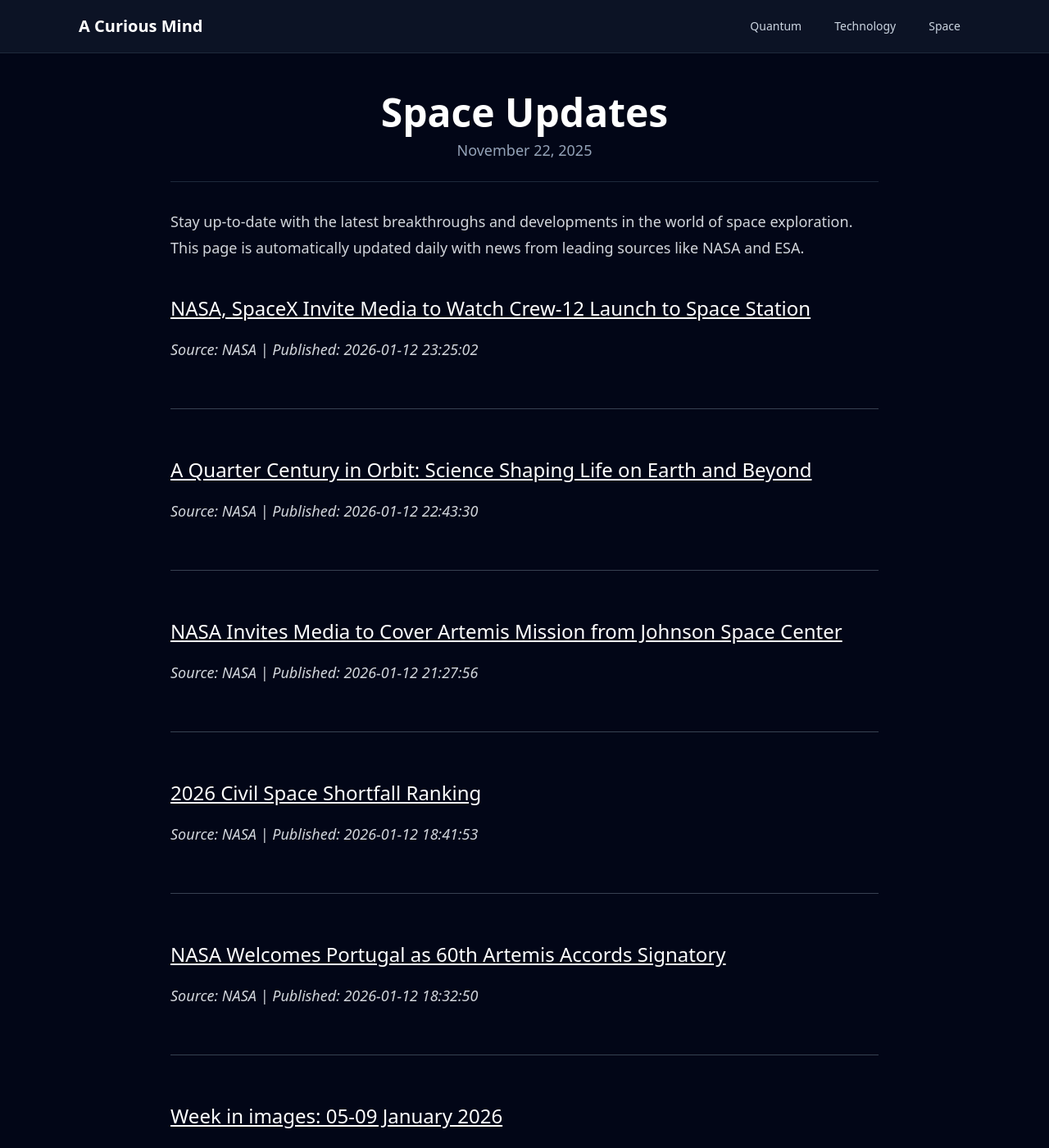
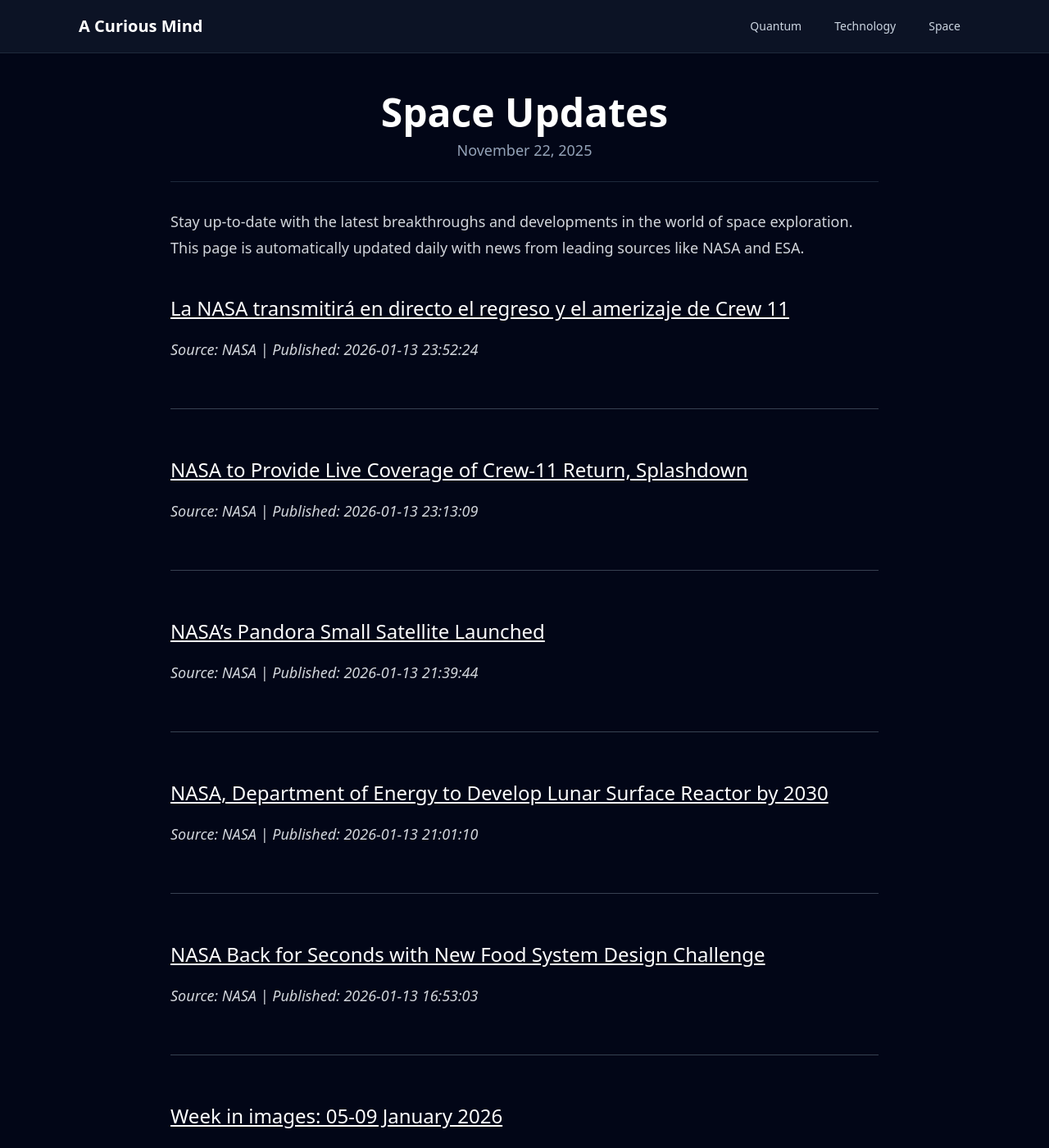
Before and after one commit to onehl7/onehl7.github.io, a Jekyll site: the page built from _posts/2025-11-22-space-updates.md, in a window 1280 px wide and 1400 px high. Shown: the whole window at 82% size. Built offline with Jekyll 4.4.1, drawn with Linux system fonts in a browser that asks for light colours; nearby versions of some CDN libraries.

Commit message:
Update space news data

```diff
--- a/_data/space_news.json
+++ b/_data/space_news.json
@@ -1,33 +1,33 @@
 [
   {
     "source": "NASA",
-    "title": "NASA, SpaceX Invite Media to Watch Crew-12 Launch to Space Station",
-    "link": "https://www.nasa.gov/news-release/nasa-spacex-invite-media-to-watch-crew-12-launch-to-space-station/",
-    "published": "2026-01-12 23:25:02"
+    "title": "La NASA transmitir\u00e1 en directo el regreso y el amerizaje de Crew 11",
+    "link": "https://www.nasa.gov/news-release/la-nasa-transmitira-en-directo-el-regreso-y-el-amerizaje-de-crew-11/",
+    "published": "2026-01-13 23:52:24"
   },
   {
     "source": "NASA",
-    "title": "A Quarter Century in Orbit: Science Shaping Life on Earth and Beyond",
-    "link": "https://www.nasa.gov/centers-and-facilities/johnson/a-quarter-century-in-orbit-science-shaping-life-on-earth-and-beyond/",
-    "published": "2026-01-12 22:43:30"
+    "title": "NASA to Provide Live Coverage of Crew-11 Return, Splashdown",
+    "link": "https://www.nasa.gov/news-release/nasa-to-provide-live-coverage-of-crew-11-return-splashdown/",
+    "published": "2026-01-13 23:13:09"
   },
   {
     "source": "NASA",
-    "title": "NASA Invites Media to Cover Artemis Mission from Johnson Space Center",
-    "link": "https://www.nasa.gov/news-release/nasa-invites-media-to-cover-artemis-mission-from-johnson-space-center/",
-    "published": "2026-01-12 21:27:56"
+    "title": "NASA\u2019s Pandora Small Satellite Launched",
+    "link": "https://www.nasa.gov/image-article/nasas-pandora-small-satellite-launched/",
+    "published": "2026-01-13 21:39:44"
   },
   {
     "source": "NASA",
-    "title": "2026 Civil Space Shortfall Ranking",
-    "link": "https://www.nasa.gov/directorates/stmd/prizes-challenges-crowdsourcing-program/center-of-excellence-for-collaborative-innovation-coeci/2026-civil-space-shortfall-ranking/",
-    "published": "2026-01-12 18:41:53"
+    "title": "NASA, Department of Energy to Develop Lunar Surface Reactor by 2030",
+    "link": "https://www.nasa.gov/news-release/nasa-department-of-energy-to-develop-lunar-surface-reactor-by-2030/",
+    "published": "2026-01-13 21:01:10"
   },
   {
     "source": "NASA",
-    "title": "NASA Welcomes Portugal as 60th Artemis Accords Signatory",
-    "link": "https://www.nasa.gov/news-release/nasa-welcomes-portugal-as-60th-artemis-accords-signatory/",
-    "published": "2026-01-12 18:32:50"
+    "title": "NASA Back for Seconds with New Food System Design Challenge",
+    "link": "https://www.nasa.gov/directorates/stmd/nasa-back-for-seconds-with-new-food-system-design-challenge/",
+    "published": "2026-01-13 16:53:03"
   },
   {
     "source": "ESA",
```
